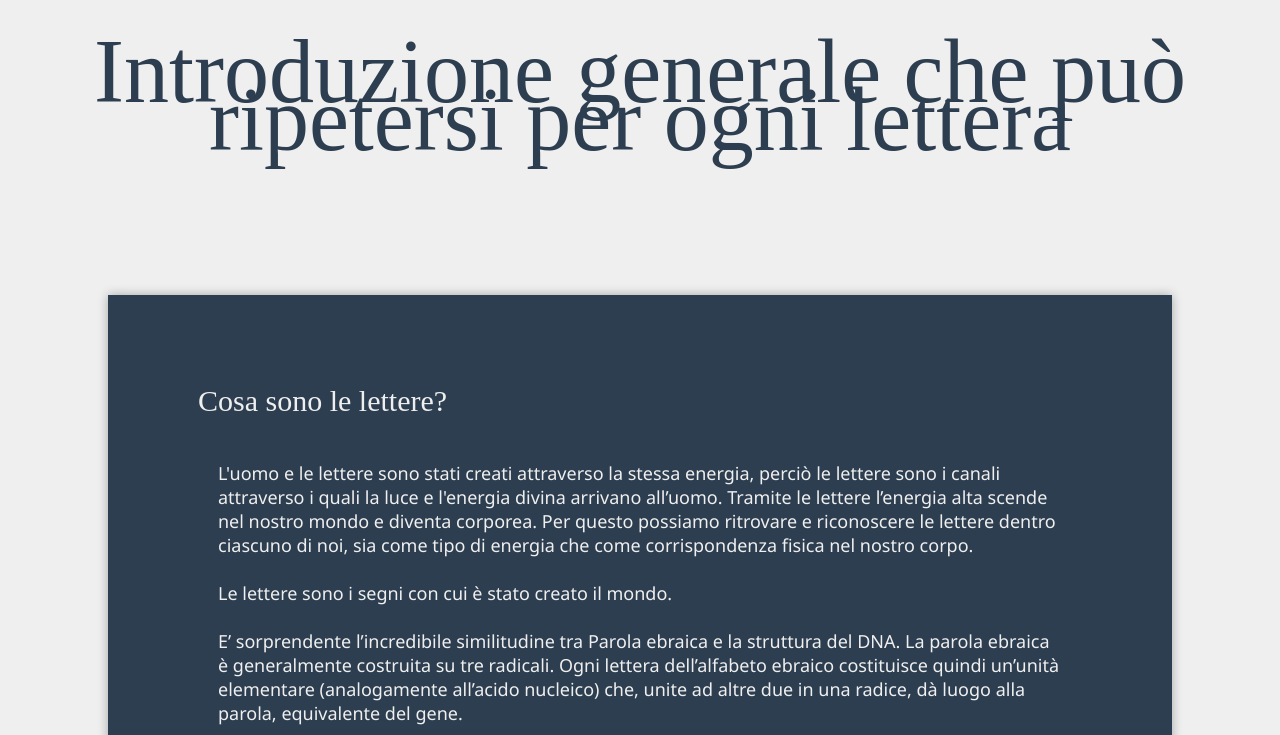
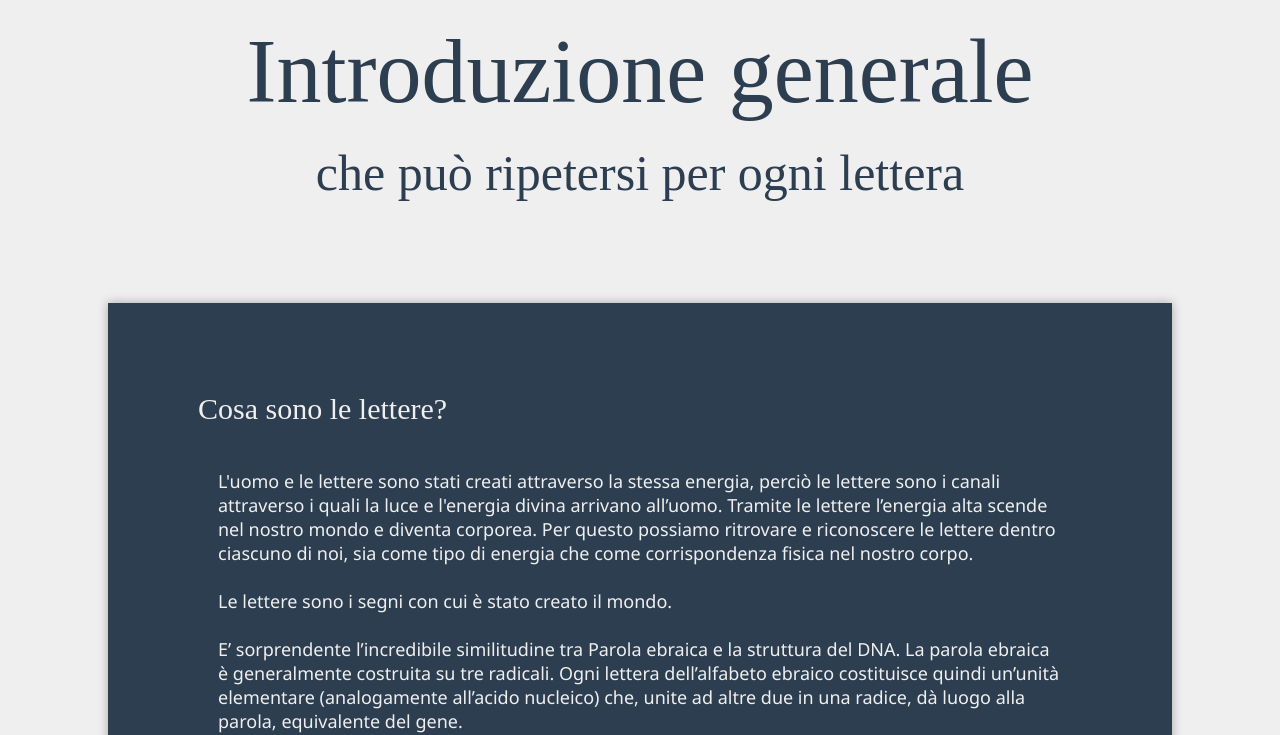
Before and after one commit to Slammzz/Meditation-sito, a plain HTML site: page html/Introduzione.html in a window 1280 px wide. Shown: the part 90-825 px from the top of the page. Drawn offline with Linux system fonts and the light colour scheme; files whose address does not match are found by name.

Commit message:
messo apposto titolo introduzione

```diff
--- a/css/meditazione.css
+++ b/css/meditazione.css
@@ -29,6 +29,8 @@ header h1 {
 
 
 h2 { color: #f0efef; font-family: 'Trocchi', serif;  font-size: 30px; font-weight: 400; line-height: 32px; margin: 0 0 24px; }
+
+h3{ color: #2c3e50; font-family: 'Trocchi', serif;  font-size: 50px; font-weight: normal; line-height: 32px; margin: 0 0 24px; text-align: center; }
 
 p { color: #f0efef;}
 
--- a/html/Introduzione.html
+++ b/html/Introduzione.html
@@ -30,7 +30,8 @@
             </div>
         </nav>
         <a href="../index.html" class="home-button"><img class="linkHome" src="assets/home.png" alt="home"></a>
-        <h1>Introduzione generale che può ripetersi per ogni      lettera</h1>
+        <h1>Introduzione generale </h1>
+        <h3>che può ripetersi per ogni lettera</h3>
     </header>
     <div class="layer">
     <div class="vertical-layer">
```
Also changed, not shown: html/meditazione.html (+1 -1 lines).
